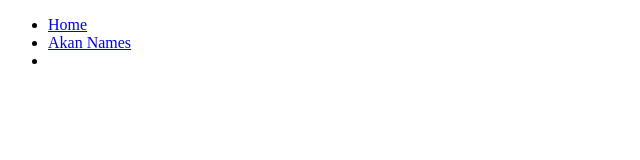
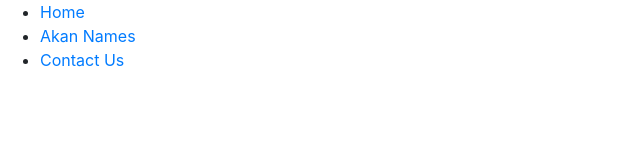
Before and after one commit to BLAIRCARSON/Akan-Naming, a plain HTML site: page html/contact.html in a window 1280 px wide. Shown: the whole page, without its empty margins (0-640 px from the left). Drawn offline with Linux system fonts and the light colour scheme.

Commit message:
linked contact.html with boostrap and css

```diff
--- a/html/contact.html
+++ b/html/contact.html
@@ -4,6 +4,8 @@
     <meta charset="UTF-8">
     <meta name="viewport" content="width=device-width, initial-scale=1.0">
     <meta http-equiv="X-UA-Compatible" content="ie=edge">
+    <link rel="stylesheet" href="/css/bootstrap.min.css">
+    <link rel="stylesheet" href="/css/styles.css">
     <title>Akan Naming system</title>
 </head>
 <body>
@@ -11,7 +13,7 @@
         <ul>
             <li><a href="index.html">Home</a></li>
             <li><a href="akan.html">Akan Names</a></li>
-            <li><a href="contact.html"></a></li>
+            <li><a href="contact.html">Contact Us</a></li>
         </ul>
     </nav>
 
```
